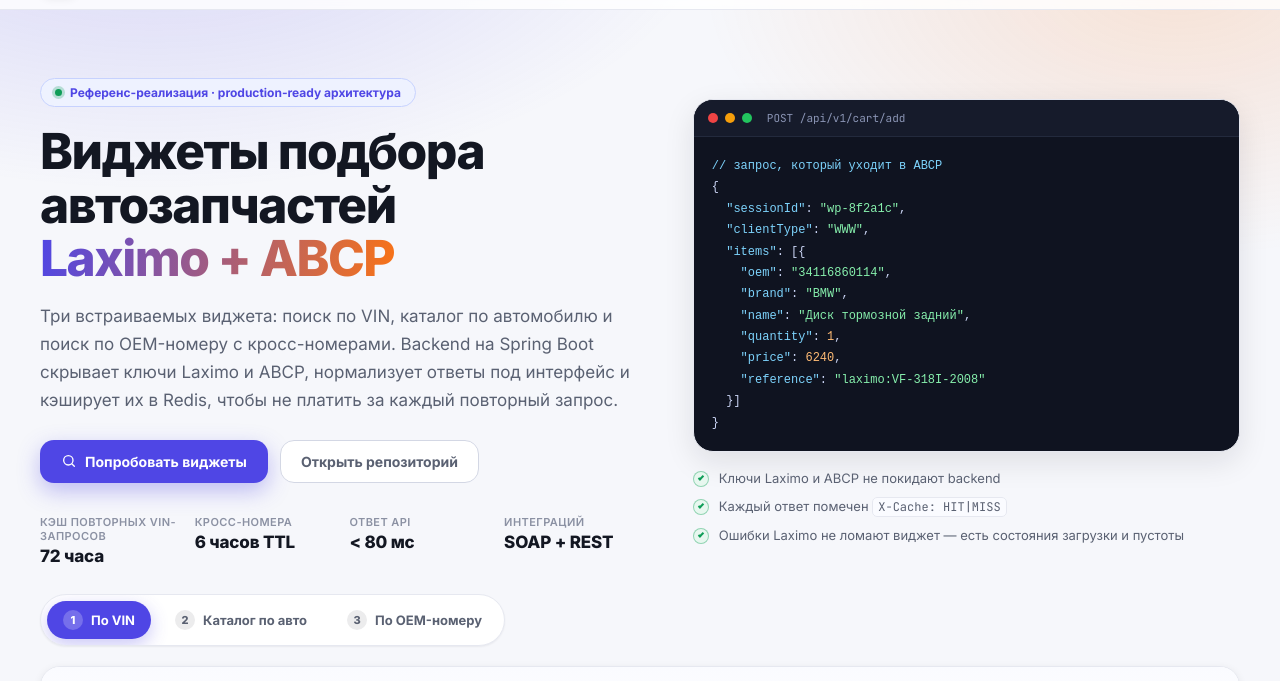
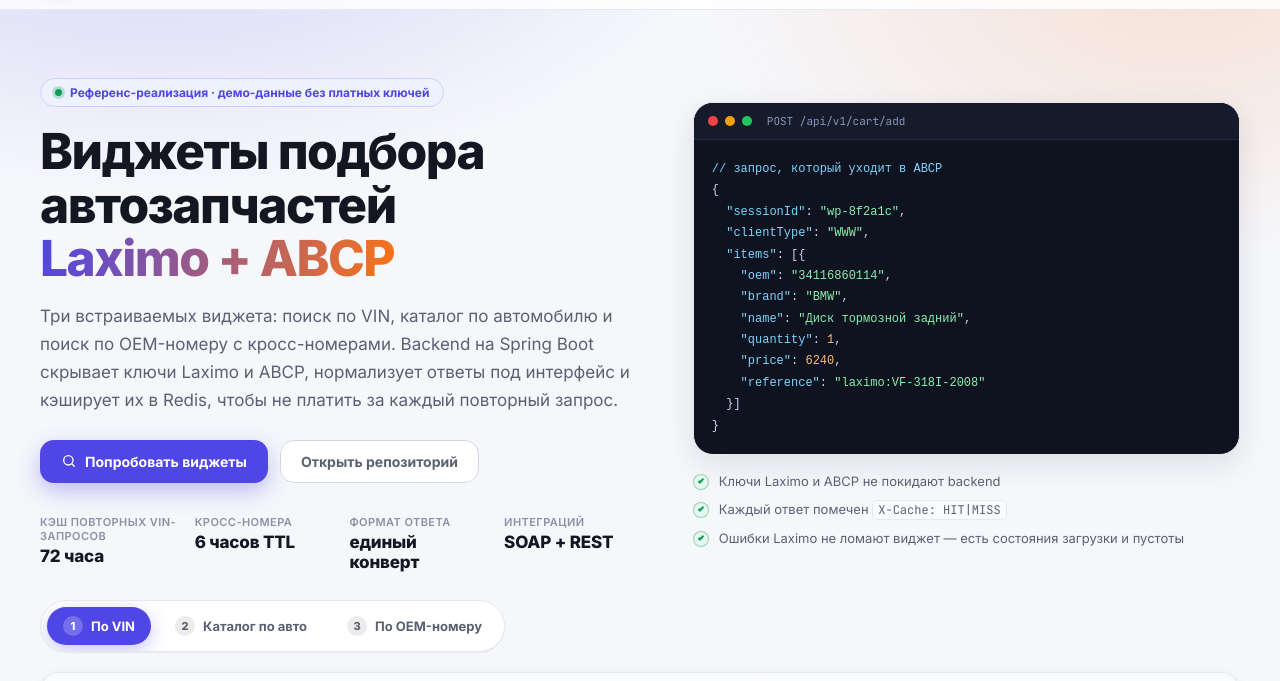
Before and after one commit to nanautee/laximo-autoparts-widgets, a website built with Vite: page frontend/index.html in a window 1280 px wide. Shown: the part 53-734 px from the top of the page. Built offline with nearby package versions, Linux system fonts and the light colour scheme; no server answers; files whose address does not match are found by name.

Commit message:
Soften demo copy that implied production guarantees
The hero claimed a production-ready architecture and a sub-80ms API response,
neither of which this reference build demonstrates. It also now says the cart
integration is simulated without ABCP credentials, which is what the endpoint
actually reports.

```diff
--- a/frontend/index.html
+++ b/frontend/index.html
@@ -57,7 +57,7 @@
           <div class="dx-hero__text">
             <p class="dx-badge">
               <span class="dx-badge__dot"></span>
-              Референс-реализация · production-ready архитектура
+              Референс-реализация · демо-данные без платных ключей
             </p>
             <h1 class="dx-hero__title">
               Виджеты подбора автозапчастей<br />
@@ -82,7 +82,7 @@
             <dl class="dx-stats">
               <div><dt>Кэш повторных VIN-запросов</dt><dd>72 часа</dd></div>
               <div><dt>Кросс-номера</dt><dd>6 часов TTL</dd></div>
-              <div><dt>Ответ API</dt><dd>&lt; 80 мс</dd></div>
+              <div><dt>Формат ответа</dt><dd>единый конверт</dd></div>
               <div><dt>Интеграций</dt><dd>SOAP + REST</dd></div>
             </dl>
           </div>
@@ -186,6 +186,7 @@
               «В корзину» собирает позиции с OEM-номером, backend формирует тело запроса ABCP и
               отправляет его в тестовую среду. Ответ возвращает точный JSON запроса — контракт
               интеграции можно сверить с документацией заказчика без чтения кода.
+              Без ключа ABCP режим помечается как <code>simulated</code>.
             </p>
           </article>
 
```
